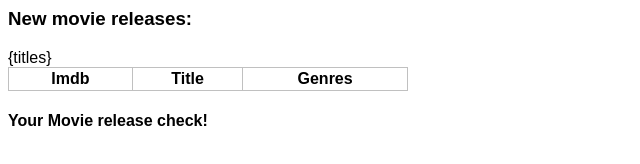
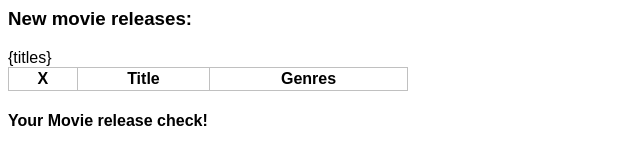
Before and after one commit to mikemey/dvd-release-check, a plain HTML site: page src/resources/drc_mail_template.html in a window 1280 px wide. Shown: the whole page, without its empty margins (0-640 px from the left). Drawn offline with Linux system fonts and the light colour scheme.

Commit message:
email header change.

```diff
--- a/src/resources/drc_mail_template.html
+++ b/src/resources/drc_mail_template.html
@@ -32,7 +32,7 @@
 <div>
     <h3>New movie releases:</h3>
     <table>
-        <thead><tr><th>Imdb</th><th>Title</th><th>Genres</th></tr></thead>
+        <thead><tr><th>X</th><th>Title</th><th>Genres</th></tr></thead>
         <tbody>{titles}
         </tbody>
     </table>
```
Also changed, not shown: test/resources/test_mail_content.html (+1 -1 lines).
